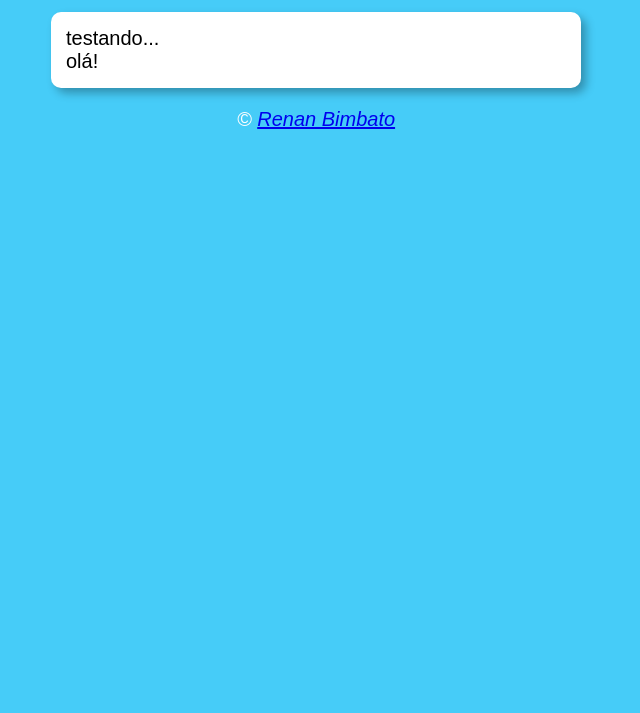
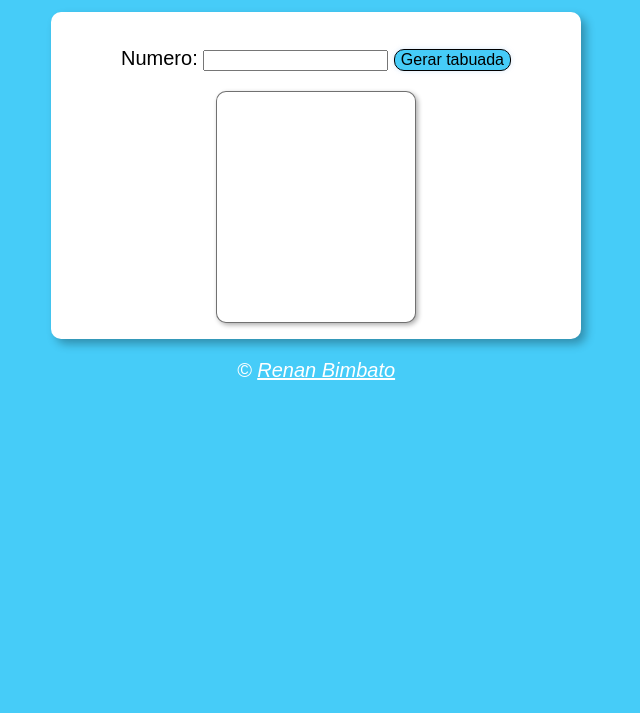
Before and after one commit to Renan-Douglas/curso-js, a plain HTML site: page aula14x/ex017/ex001.html in a window 1280 px wide. Shown: the part 87-800 px from the top of the page, without its empty margins (324-964 px from the left). Drawn offline with Linux system fonts and the light colour scheme.

Commit message:
aula 14 exercicio 17

```diff
--- a/aula14x/ex017/estilo.css
+++ b/aula14x/ex017/estilo.css
@@ -1,6 +1,7 @@
 body {
     background-color: rgb(70, 204, 248);
-    font: normal 15pt Arial;;
+    font: normal 15pt Arial;
+    text-align: center;
 }
 
 header {
@@ -16,8 +17,37 @@ section {
     box-shadow: 5px 5px 10px rgba(0, 0, 0, 0.301);
 }
 
+[type=button] {
+    border: 1.5px solid rgb(0, 0, 0);
+    background-color: transparent;
+    font-size: 0.8em;
+    background-color: rgb(70, 204, 248);
+    border-radius: 10px;
+    box-shadow: 0px 0px 5px rgba(144, 192, 238, 0.363);
+    cursor: pointer;
+    color: black;
+}
+
+[type=button]:hover {
+    box-shadow: 0px 0px 10px rgb(4, 0, 255);
+    transition: 0.8s;
+}
+
+select {
+    width: 200px;
+    text-align: center;
+    font-size: 1em;
+    border: 1px solid rgba(0, 0, 0, 0.555);
+    box-shadow: 2px 2px 5px rgba(0, 0, 0, 0.329);
+    border-radius: 10px;
+}
+
 footer {
     color: white;
     text-align: center;
     font-style: italic;
 }
+
+a {
+    color: white;
+}
--- a/aula14x/ex017/ex001.html
+++ b/aula14x/ex017/ex001.html
@@ -4,19 +4,20 @@
     <meta charset="UTF-8">
     <meta http-equiv="X-UA-Compatible" content="IE=edge">
     <meta name="viewport" content="width=device-width, initial-scale=1.0">
-    <title>Document</title>
+    <title>Tabuada</title>
     <link rel="stylesheet" href="estilo.css">
 </head>
 <body>
     <header>
-        <h1>Titulo</h1>
+        <h1>Tabuada</h1>
     </header>
     <section>
         <div>
-            testando...
+            <p>Numero: <input type="number" name="num" id="txtn">
+            <input type="button" value="Gerar tabuada" onclick="tabuada()"></p>
         </div>
         <div>
-            olá!
+            <select name="tabuada" id="seltab" size="10"></select>
         </div>
     </section>
     <footer>
--- a/aula14x/ex017/script.js
+++ b/aula14x/ex017/script.js
@@ -1 +1,31 @@
-alert("Ola");
+function tabuada() {
+
+    let num = document.querySelector('#txtn');
+    let tab = document.querySelector('#seltab');
+
+    if (num.value.length == 0) {
+
+        window.alert('Por favor digite um numero');
+
+    } else {
+
+        let n = Number(num.value)
+        let c = 1
+
+        tab.innerHTML = ''
+
+        while (c <= 10) {
+
+            let item = document.createElement('option');
+
+            item.text = `${n} x ${c} = ${n*c}`
+            item.value = `tab${c}`;
+
+            tab.appendChild(item)
+            c++
+
+        }
+
+    }
+
+}
```
